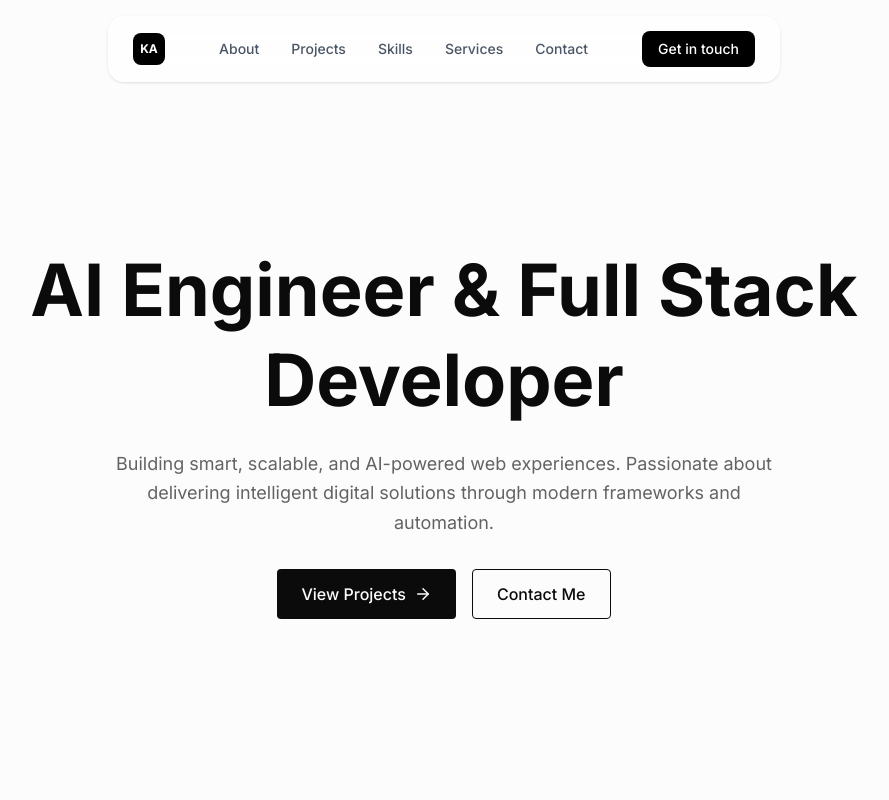
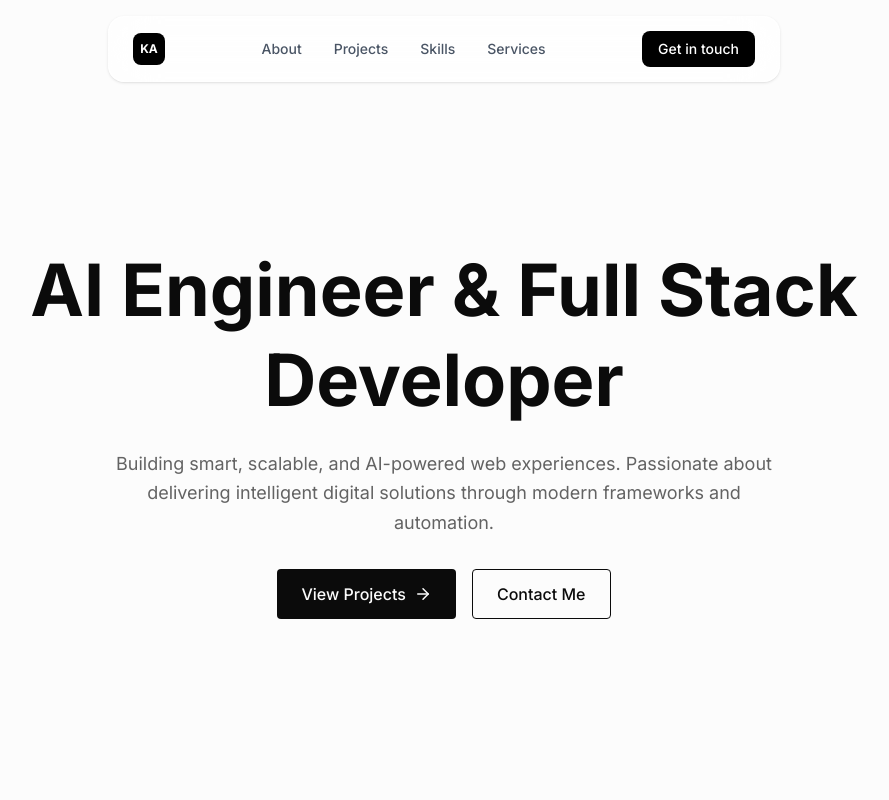
Before and after one commit to deepdevcoin/Portfolio2, a Next.js app: page / in a window 1280 px wide. Shown: the top 800 px of the page, without its empty margins (196-1085 px from the left). Built offline with nearby package versions, Linux system fonts and the light colour scheme.

Commit message:
Remove contact

```diff
--- a/components/navigation.tsx
+++ b/components/navigation.tsx
@@ -17,7 +17,7 @@ export default function Navigation({ activeSection }: NavigationProps) {
     { label: "Projects", href: "#projects" },
     { label: "Skills", href: "#skills" },
     { label: "Services", href: "#services" },
-    { label: "Contact", href: "#contact" },
+    // { label: "Contact", href: "#contact" },
   ]
 
   const isActive = (section: string) => activeSection === section
```
